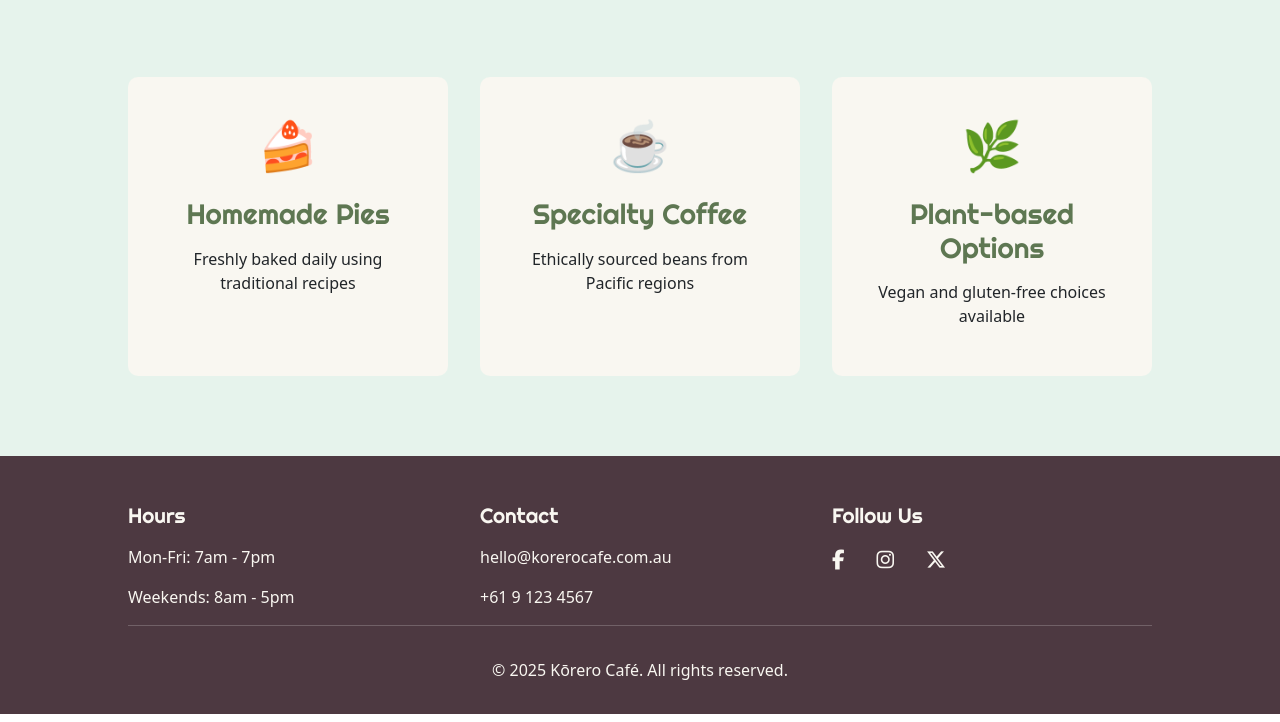
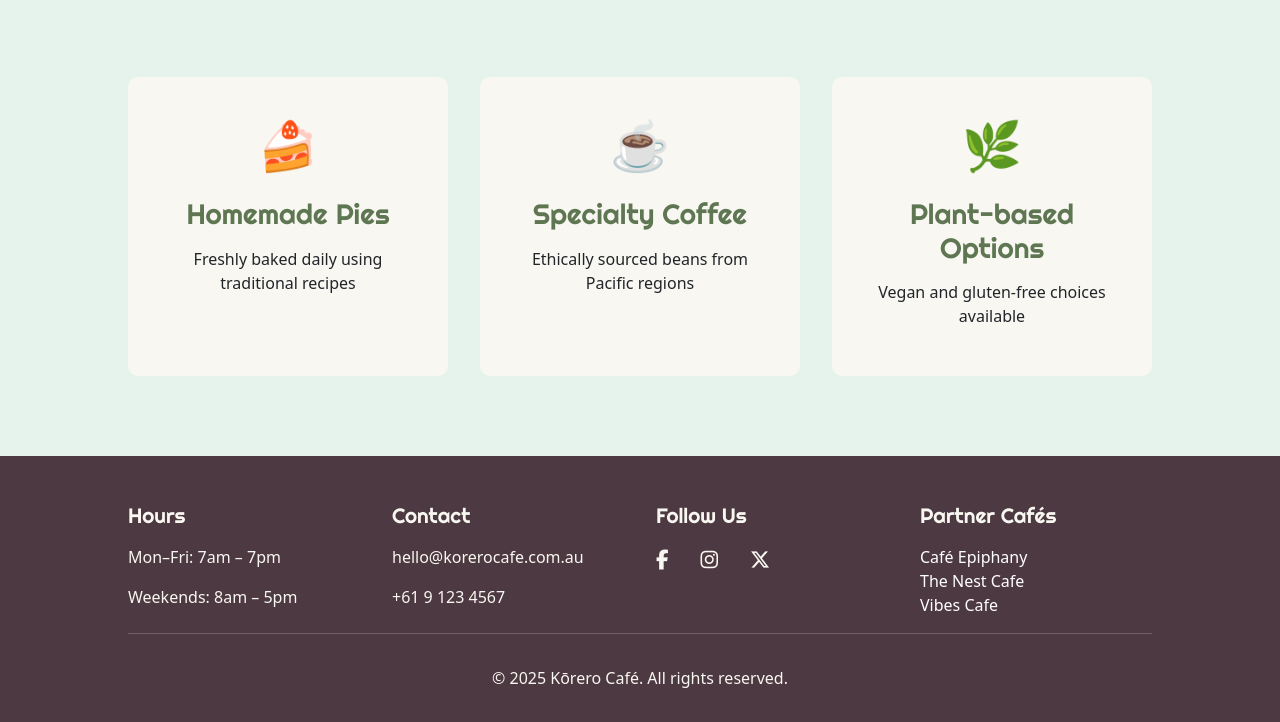
Before and after one commit to Kiwesu/portfolio-site, a plain HTML site: page index.html in a window 1280 px wide. Shown: the part 1251-1973 px from the top of the page. Drawn offline with nearby package versions, Linux system fonts and the light colour scheme.

Commit message:
Updated footer: added Partner Cafés section and styled links

```diff
--- a/css/styles.css
+++ b/css/styles.css
@@ -377,6 +377,21 @@ footer {
   font-size: 1.3rem;
 }
 
+.footer-section ul {
+  list-style: none;
+  padding-left: 0;
+}
+
+.footer-section ul li a {
+  color: white;
+  text-decoration: none;
+}
+
+.footer-section ul li a:hover {
+  text-decoration: underline;
+}
+
+
 .social-links {
   display: flex;
   gap: 1rem;
--- a/index.html
+++ b/index.html
@@ -103,19 +103,21 @@
     <!-- FOOTER -->
     <footer>
   <div class="footer-content">
+
     <div class="footer-section">
       <h4>Hours</h4>
-          <p>Mon-Fri: 7am - 7pm</p>
-          <p>Weekends: 8am - 5pm</p>
+      <p>Mon–Fri: 7am – 7pm</p>
+      <p>Weekends: 8am – 5pm</p>
     </div>
+
     <div class="footer-section">
       <h4>Contact</h4>
       <p>hello@korerocafe.com.au</p>
       <p>+61 9 123 4567</p>
     </div>
+
     <div class="footer-section">
       <h4>Follow Us</h4>
-          <!-- SOCIAL LINKS -->
       <div class="social-links">
         <a href="https://www.facebook.com" target="_blank" aria-label="Facebook">
           <i class="fab fa-facebook-f"></i>
@@ -128,10 +130,22 @@
         </a>
       </div>
     </div>
+
+    <div class="footer-section">
+      <h4>Partner Cafés</h4>
+      <ul>
+        <li><a href="https://makehere.store/" target="_blank">Café Epiphany</a></li>
+        <li><a href="https://thenestcafe.onrender.com/" target="_blank">The Nest Cafe</a></li>
+        <li><a href="https://vibescafe.netlify.app/" target="_blank">Vibes Cafe</a></li>
+      </ul>
     </div>
+
+  </div>
+
   <div class="copyright">
     <p>&copy; 2025 Kōrero Café. All rights reserved.</p>
   </div>
 </footer>
+
   </body>
 </html>
```
Also changed, not shown: contact.html (+18 -15 lines), menu.html (+20 -17 lines), 1 other file. Lines whose indentation alone changed are shown as unchanged.
